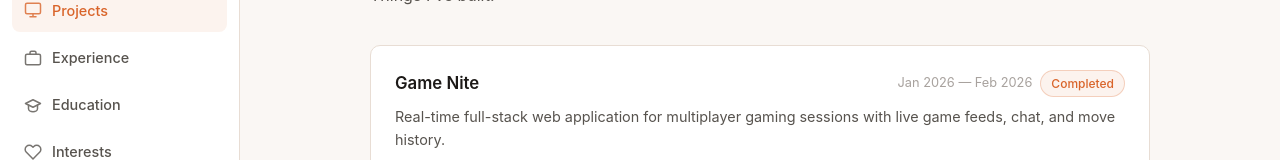
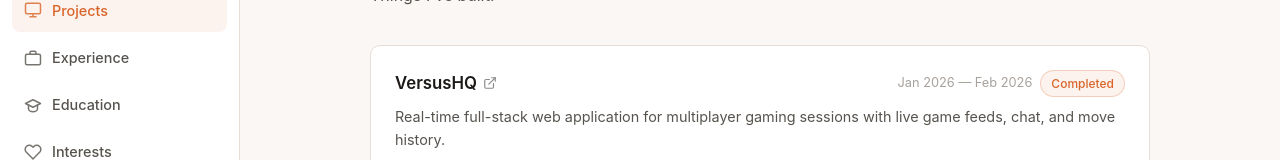
Before and after one commit to rotondojs/my-portfolio, a React (Vite) app in the folder client/: page /projects in a window 1280 px wide. Shown: the part 182-342 px from the top of the page. Built offline with nearby package versions, Linux system fonts and the light colour scheme.

Commit message:
Rename GameNite to VersusHQ, add project URL

```diff
--- a/client/src/pages/Projects.tsx
+++ b/client/src/pages/Projects.tsx
@@ -1,6 +1,7 @@
 const projects = [
   {
-    name: "Game Nite",
+    name: "VersusHQ",
+    url: "https://spring26-project-spring26-project-group-2770.onrender.com/",
     period: "Jan 2026 — Feb 2026",
     description:
       "Real-time full-stack web application for multiplayer gaming sessions with live game feeds, chat, and move history.",
@@ -15,6 +16,7 @@ const projects = [
   },
   {
     name: "Book & Media Recommendation App",
+    url: "",
     period: "Mar 2024 — Apr 2024",
     description:
       "Full-stack application to record, suggest, and rate books and media using a relational database and dynamic tagging system.",
@@ -29,6 +31,7 @@ const projects = [
   },
   {
     name: "Portfolio",
+    url: "",
     period: "2026",
     description:
       "This personal website. A React + Vite frontend served by an Express backend, deployed on Render.",
@@ -48,7 +51,24 @@ export default function Projects() {
         <div className="card" key={p.name}>
           <div className="card-header">
             <div>
-              <p className="card-title">{p.name}</p>
+              {p.url ? (
+                <a
+                  href={p.url}
+                  target="_blank"
+                  rel="noreferrer"
+                  className="card-title"
+                  style={{ textDecoration: "none", color: "inherit", display: "inline-flex", alignItems: "center", gap: "6px" }}
+                >
+                  {p.name}
+                  <svg width="14" height="14" viewBox="0 0 24 24" fill="none" stroke="currentColor" strokeWidth="2" strokeLinecap="round" strokeLinejoin="round" style={{ opacity: 0.5 }}>
+                    <path d="M18 13v6a2 2 0 0 1-2 2H5a2 2 0 0 1-2-2V8a2 2 0 0 1 2-2h6" />
+                    <polyline points="15 3 21 3 21 9" />
+                    <line x1="10" y1="14" x2="21" y2="3" />
+                  </svg>
+                </a>
+              ) : (
+                <p className="card-title">{p.name}</p>
+              )}
             </div>
             <div style={{ display: "flex", alignItems: "center", gap: "8px", flexShrink: 0 }}>
               <span className="card-meta">{p.period}</span>
```
